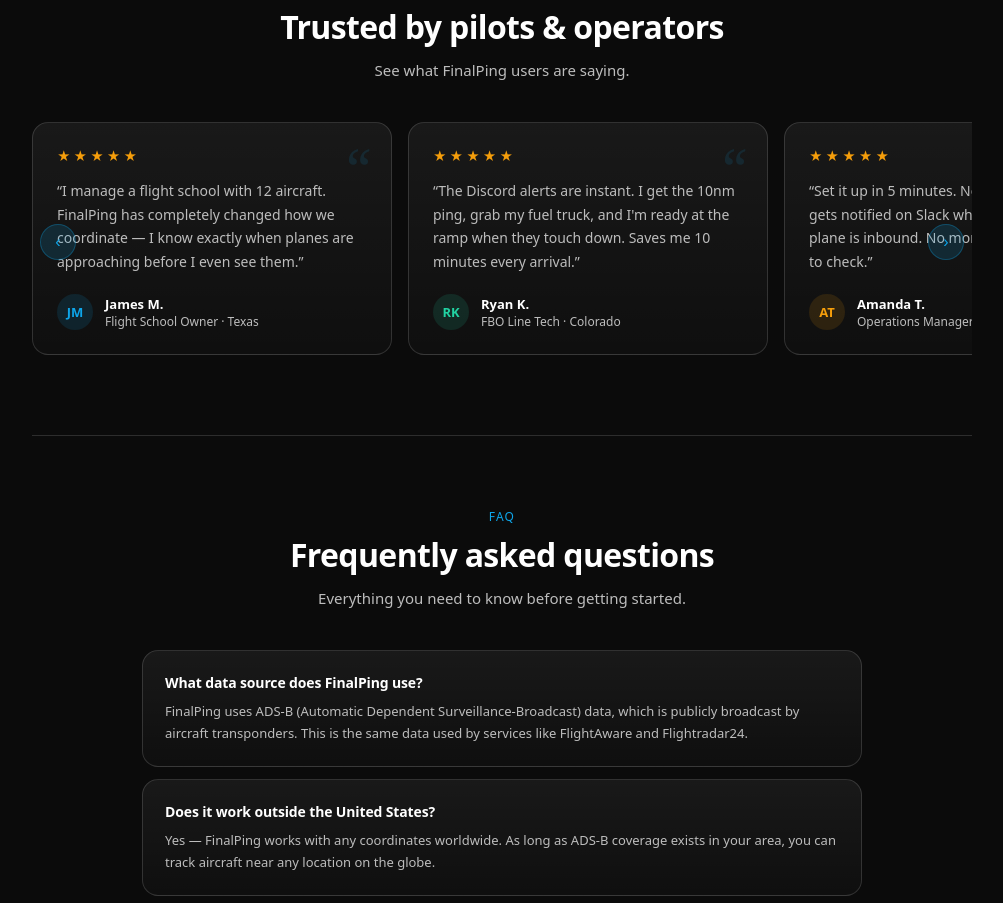
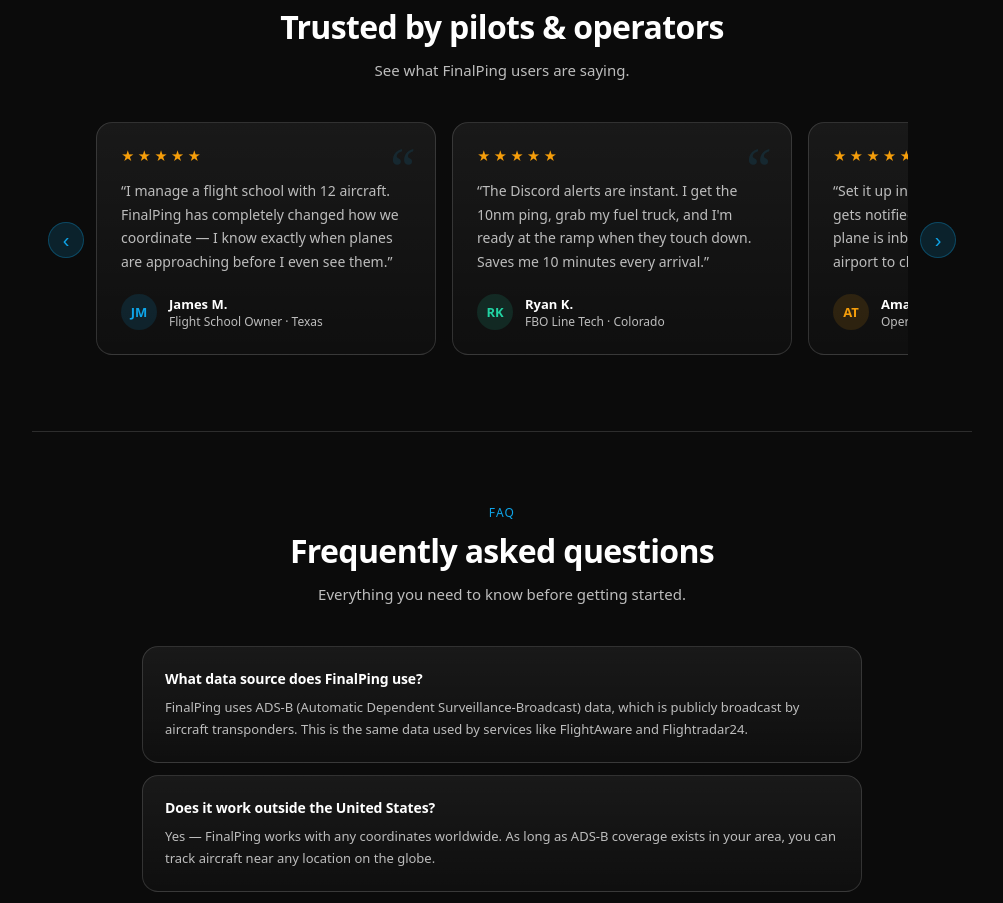
Before and after one commit to ShermR6/my-product-site, a Next.js app: page / in a window 1280 px wide. Shown: the part 3340-4243 px from the top of the page, without its empty margins (138-1141 px from the left). Built offline with nearby package versions, Linux system fonts and the light colour scheme; no server answers.

Commit message:
Update TestimonialsCarousel.tsx

```diff
--- a/app/components/TestimonialsCarousel.tsx
+++ b/app/components/TestimonialsCarousel.tsx
@@ -48,6 +48,21 @@
   },
 ];
 
+const ArrowBtn = ({ onClick, children }: { onClick: () => void; children: React.ReactNode }) => (
+  <button
+    onClick={onClick}
+    style={{
+      flexShrink: 0, width: 36, height: 36, borderRadius: "50%",
+      background: "rgba(14,165,233,0.15)", border: "1px solid rgba(14,165,233,0.3)",
+      color: "#0ea5e9", fontSize: 20, cursor: "pointer",
+      display: "flex", alignItems: "center", justifyContent: "center",
+      transition: "background 0.15s",
+    }}
+    onMouseEnter={e => { e.currentTarget.style.background = "rgba(14,165,233,0.3)"; }}
+    onMouseLeave={e => { e.currentTarget.style.background = "rgba(14,165,233,0.15)"; }}
+  >{children}</button>
+);
+
 export default function TestimonialsCarousel() {
   const scrollRef = useRef<HTMLDivElement>(null);
 
@@ -67,44 +82,15 @@
         <p style={{ maxWidth: 480, margin: "10px auto 0", fontSize: 15 }}>See what FinalPing users are saying.</p>
       </div>
 
-      {/* Carousel wrapper */}
-      <div style={{ position: "relative" }}>
-        {/* Left arrow */}
-        <button
-          onClick={() => scroll("left")}
-          style={{
-            position: "absolute", left: 8, top: "50%", transform: "translateY(-50%)",
-            zIndex: 10, width: 36, height: 36, borderRadius: "50%",
-            background: "rgba(14,165,233,0.15)", border: "1px solid rgba(14,165,233,0.3)",
-            color: "#0ea5e9", fontSize: 16, cursor: "pointer",
-            display: "flex", alignItems: "center", justifyContent: "center",
-            transition: "background 0.15s",
-          }}
-          onMouseEnter={e => { e.currentTarget.style.background = "rgba(14,165,233,0.3)"; }}
-          onMouseLeave={e => { e.currentTarget.style.background = "rgba(14,165,233,0.15)"; }}
-        >‹</button>
+      {/* Arrow left | cards | Arrow right */}
+      <div style={{ display: "flex", alignItems: "center", gap: 12, paddingLeft: 16, paddingRight: 16 }}>
+        <ArrowBtn onClick={() => scroll("left")}>‹</ArrowBtn>
 
-        {/* Right arrow */}
-        <button
-          onClick={() => scroll("right")}
-          style={{
-            position: "absolute", right: 8, top: "50%", transform: "translateY(-50%)",
-            zIndex: 10, width: 36, height: 36, borderRadius: "50%",
-            background: "rgba(14,165,233,0.15)", border: "1px solid rgba(14,165,233,0.3)",
-            color: "#0ea5e9", fontSize: 16, cursor: "pointer",
-            display: "flex", alignItems: "center", justifyContent: "center",
-            transition: "background 0.15s",
-          }}
-          onMouseEnter={e => { e.currentTarget.style.background = "rgba(14,165,233,0.3)"; }}
-          onMouseLeave={e => { e.currentTarget.style.background = "rgba(14,165,233,0.15)"; }}
-        >›</button>
-
-        {/* Cards */}
         <div
           ref={scrollRef}
           style={{
-            display: "flex", gap: 16, overflowX: "auto",
-            paddingBottom: 8, paddingLeft: 56, paddingRight: 56,
+            display: "flex", gap: 16, overflowX: "auto", flex: 1,
+            paddingBottom: 4,
             scrollSnapType: "x mandatory",
             WebkitOverflowScrolling: "touch",
             msOverflowStyle: "none", scrollbarWidth: "none",
@@ -113,7 +99,7 @@
           {testimonials.map((t) => (
             <div className="panel" key={t.name} style={{
               padding: 24, position: "relative", flexShrink: 0,
-              width: "clamp(280px, 33vw, 360px)",
+              width: "clamp(260px, 30vw, 340px)",
               scrollSnapAlign: "start",
               display: "flex", flexDirection: "column",
             }}>
@@ -146,10 +132,12 @@
           ))}
         </div>
 
-        <style>{`
-          div[style*="overflow-x: auto"]::-webkit-scrollbar { display: none; }
-        `}</style>
+        <ArrowBtn onClick={() => scroll("right")}>›</ArrowBtn>
       </div>
+
+      <style>{`
+        .testimonials-hide-scroll::-webkit-scrollbar { display: none; }
+      `}</style>
     </section>
   );
 }
```
